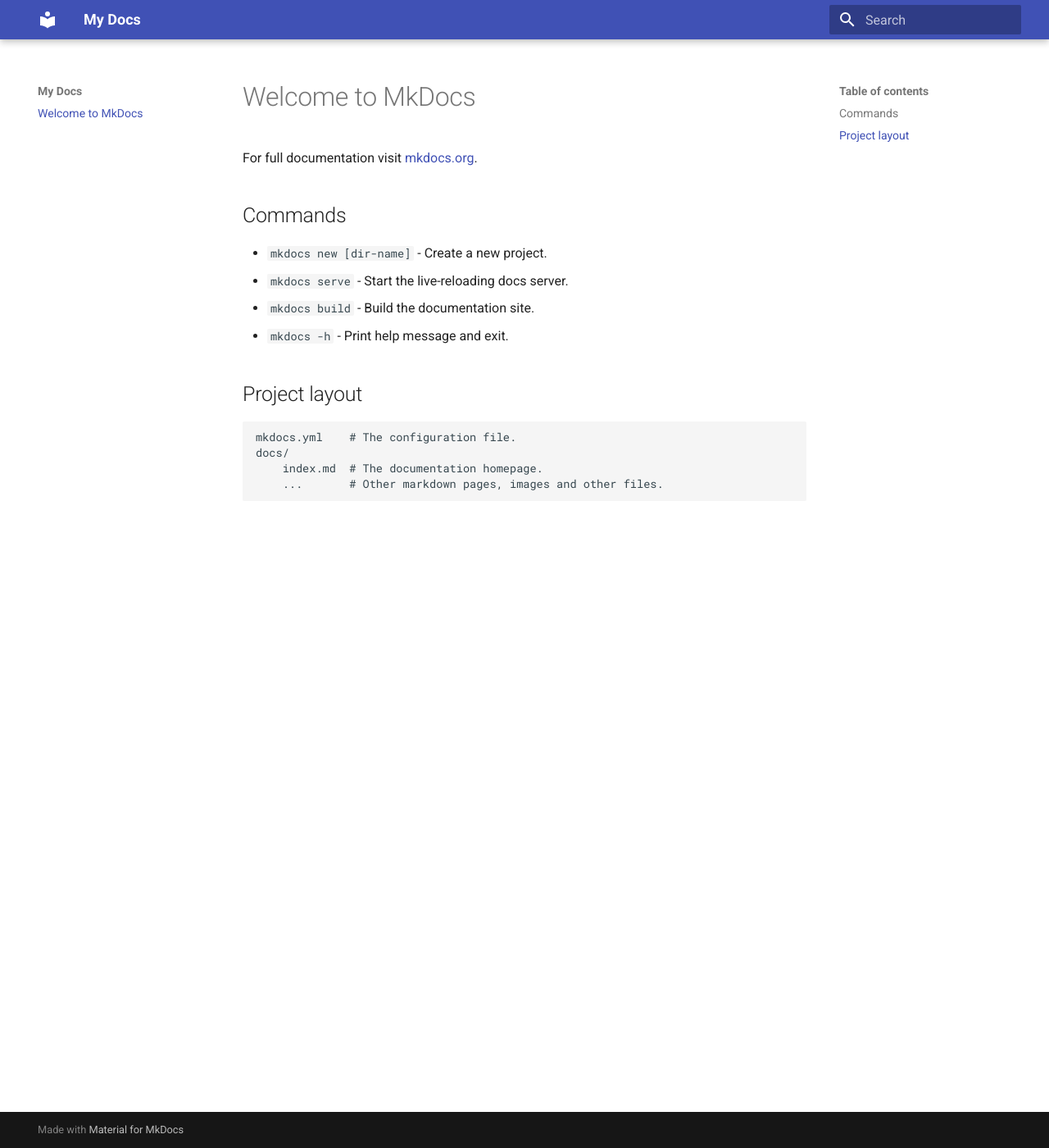
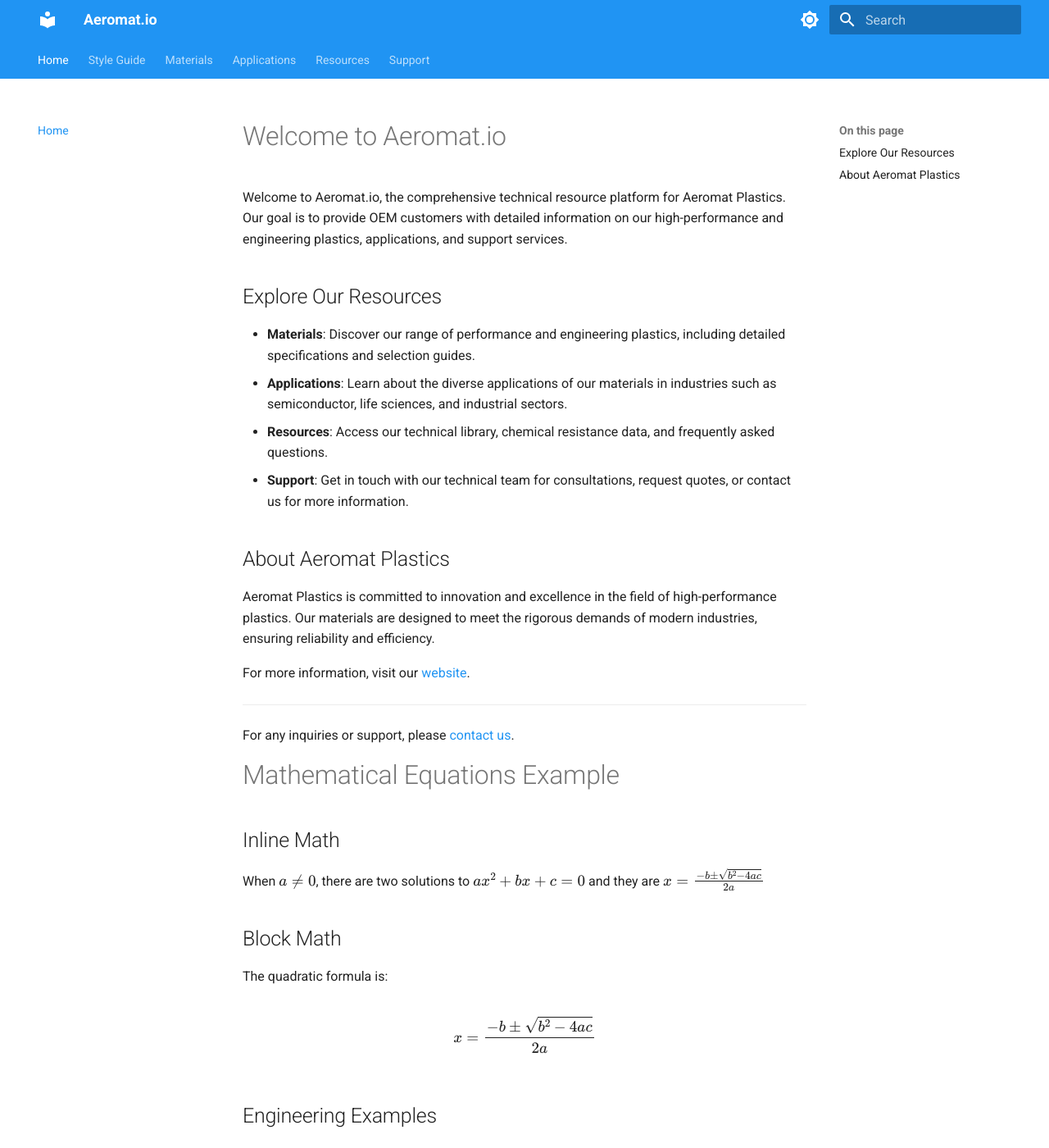
Before and after one commit to blake-gj/aio-docs, an MkDocs documentation site: the page built from docs/index.md, in a window 1280 px wide and 1400 px high. Shown: the whole window at 82% size. Built offline with MkDocs 1.6.1 and Material for MkDocs 9.7.7, drawn with Linux system fonts in a browser that asks for light colours; some of the changed text lies outside the part shown.

Commit message:
Initial commit with project files, excluding unnecessary files

```diff
--- a/docs/index.md
+++ b/docs/index.md
@@ -1,17 +1,53 @@
-# Welcome to MkDocs
+# Welcome to Aeromat.io
 
-For full documentation visit [mkdocs.org](https://www.mkdocs.org).
+Welcome to Aeromat.io, the comprehensive technical resource platform for Aeromat Plastics. Our goal is to provide OEM customers with detailed information on our high-performance and engineering plastics, applications, and support services.
 
-## Commands
+## Explore Our Resources
 
-* `mkdocs new [dir-name]` - Create a new project.
-* `mkdocs serve` - Start the live-reloading docs server.
-* `mkdocs build` - Build the documentation site.
-* `mkdocs -h` - Print help message and exit.
+- **Materials**: Discover our range of performance and engineering plastics, including detailed specifications and selection guides.
+- **Applications**: Learn about the diverse applications of our materials in industries such as semiconductor, life sciences, and industrial sectors.
+- **Resources**: Access our technical library, chemical resistance data, and frequently asked questions.
+- **Support**: Get in touch with our technical team for consultations, request quotes, or contact us for more information.
 
-## Project layout
+## About Aeromat Plastics
 
-    mkdocs.yml    # The configuration file.
-    docs/
-        index.md  # The documentation homepage.
-        ...       # Other markdown pages, images and other files.
+Aeromat Plastics is committed to innovation and excellence in the field of high-performance plastics. Our materials are designed to meet the rigorous demands of modern industries, ensuring reliability and efficiency.
+
+For more information, visit our [website](https://www.aeromatplastics.com).
+
+---
+
+For any inquiries or support, please [contact us](support/contact.md).
+
+# Mathematical Equations Example
+
+## Inline Math
+When \(a \ne 0\), there are two solutions to \(ax^2 + bx + c = 0\) and they are
+\(x = {-b \pm \sqrt{b^2-4ac} \over 2a}\)
+
+## Block Math
+The quadratic formula is:
+
+$$
+x = {-b \pm \sqrt{b^2-4ac} \over 2a}
+$$
+
+## Engineering Examples
+
+The stress-strain relationship:
+
+$$
+\sigma = E\epsilon
+$$
+
+The deflection of a beam:
+
+$$
+\frac{d^2y}{dx^2} = \frac{M}{EI}
+$$
+
+Where:
+
+- \(E\) is Young's modulus
+- \(I\) is the moment of inertia
+- \(M\) is the bending moment
--- /dev/null
+++ b/docs/javascripts/mathjax.js
@@ -0,0 +1,12 @@
+window.MathJax = {
+  tex: {
+    inlineMath: [["\\(", "\\)"]],
+    displayMath: [["\\[", "\\]"]],
+    processEscapes: true,
+    processEnvironments: true
+  },
+  options: {
+    ignoreHtmlClass: ".*|",
+    processHtmlClass: "arithmatex"
+  }
+};
--- a/mkdocs.yml
+++ b/mkdocs.yml
@@ -1,7 +1,166 @@
-site_name: My Docs
+site_name: Aeromat.io
+site_description: Technical Resource Platform for Aeromat Plastics
+site_url: https://docs.aeromatplastics.com  # Update this when you have the final URL
 
 theme:
   name: material
   palette:
-    primary: 'indigo'
-    accent: 'amber'
+    # Light mode
+    - media: "(prefers-color-scheme: light)"
+      scheme: default
+      primary: blue
+      accent: deep orange
+      toggle:
+        icon: material/brightness-7
+        name: Switch to dark mode
+    # Dark mode
+    - media: "(prefers-color-scheme: dark)"
+      scheme: slate
+      primary: blue
+      accent: deep orange
+      toggle:
+        icon: material/brightness-4
+        name: Switch to light mode
+  features:
+    - navigation.instant
+    - navigation.tracking
+    - navigation.tabs
+    - navigation.sections
+    - navigation.expand
+    - navigation.top
+    - search.suggest
+    - search.highlight
+    - content.tabs.link
+    - content.code.annotation
+    - content.code.copy
+    - content.code.annotate
+    - navigation.indexes
+    - navigation.footer
+    - navigation.path
+    - toc.follow
+    - search.highlight
+    - search.share
+    - search.suggest
+
+# Extensions
+markdown_extensions:
+  - attr_list
+  - md_in_html
+  - admonition
+  - pymdownx.details
+  - pymdownx.superfences:
+      custom_fences:
+        - name: mermaid
+          class: mermaid
+          format: !!python/name:pymdownx.superfences.fence_code_format
+  - pymdownx.arithmatex:
+      generic: true
+  - pymdownx.emoji:
+      emoji_index: !!python/name:material.extensions.emoji.twemoji
+      emoji_generator: !!python/name:material.extensions.emoji.to_svg
+  - pymdownx.tasklist:
+      custom_checkbox: true
+  - pymdownx.highlight:
+      anchor_linenums: true
+      line_spans: __span
+      pygments_lang_class: true
+  - pymdownx.inlinehilite
+  - pymdownx.snippets
+  - pymdownx.keys
+  - footnotes
+  - def_list
+  - tables
+  - pymdownx.critic
+  - pymdownx.caret
+  - pymdownx.keys
+  - pymdownx.mark
+  - pymdownx.tilde
+  - pymdownx.tabbed:
+      alternate_style: true
+  - tables
+  - toc:
+      permalink: true
+      title: On this page
+  - attr_list
+  - md_in_html
+  - def_list
+  - meta
+
+plugins:
+  - search
+  - tags
+  - git-revision-date-localized:
+      enable_creation_date: true
+  - pdf-export:
+      combined: true
+      combined_output_path: pdf/combined.pdf
+      enabled_if_env: ENABLE_PDF_EXPORT
+      exclude:
+        - index.md
+      verbose: true
+      media_type: print
+      timeout: 30
+  - redirects
+  - macros
+
+# Customization
+extra:
+  social:
+    - icon: fontawesome/solid/globe
+      link: https://www.aeromatplastics.com
+      name: Aeromat Plastics Website
+  generator: false  # Removes "Made with Material for MkDocs" from footer
+
+copyright: Copyright &copy; 2024 Aeromat Plastics - All rights reserved
+
+nav:
+  - Home: index.md
+  - Style Guide: style-guide.md
+  - Materials:
+    - Selection Guide: materials/selection-guide.md
+    - Performance Plastics:
+      - Overview: materials/performance/index.md
+      - PEEK: materials/performance/peek.md
+      - PPS: materials/performance/pps.md
+      - PPSU: materials/performance/ppsu.md
+      - PTFE: materials/performance/ptfe.md
+      - PAI (Torlon): materials/performance/pai.md
+      - PEI (Ultem): materials/performance/pei.md
+      - PVDF: materials/performance/pvdf.md
+      - PSU: materials/performance/psu.md
+      - PCTFE: materials/performance/pctfe.md
+      - ECTFE: materials/performance/ectfe.md
+    - Engineering Plastics:
+      - Overview: materials/engineering/index.md
+      - Nylons: materials/engineering/nylons.md
+      - PVC/CPVC: materials/engineering/pvc.md
+      - Acetals: materials/engineering/acetals.md
+      - UHMW-PE: materials/engineering/uhmw.md
+      - HDPE: materials/engineering/hdpe.md
+      - Polypropylene: materials/engineering/pp.md
+      - Polycarbonate: materials/engineering/pc.md
+      - PPO/PPE: materials/engineering/ppo.md
+    - FM4910 Materials:
+      - Overview: materials/fm4910/index.md
+      - PVC/CPVC: materials/fm4910/pvc.md
+      - PPS: materials/fm4910/pps.md
+      - PVDF: materials/fm4910/pvdf.md
+      - ECTFE: materials/fm4910/ectfe.md
+  - Applications:
+    - Semiconductor: applications/semiconductor.md
+    - Life Sciences: applications/life-sciences.md
+    - Industrial: applications/industrial.md
+  - Resources:
+    - Technical Library: resources/technical-library.md
+    - Chemical Resistance: resources/chemical-resistance.md
+    - FAQs: resources/faqs.md
+  - Support:
+    - Technical Consultation: support/consultation.md
+    - Request Quote: support/quote.md
+    - Contact: support/contact.md
+
+# Add this under the theme section
+extra_javascript:
+  - javascripts/mathjax.js
+  - https://polyfill.io/v3/polyfill.min.js?features=es6
+  - https://cdn.jsdelivr.net/npm/mathjax@3/es5/tex-mml-chtml.js
```
Also changed, not shown: docs/style-guide.md (added, +358 -0 lines), docs/assets/images/placeholder-150x150.png (added), 4 other files.
